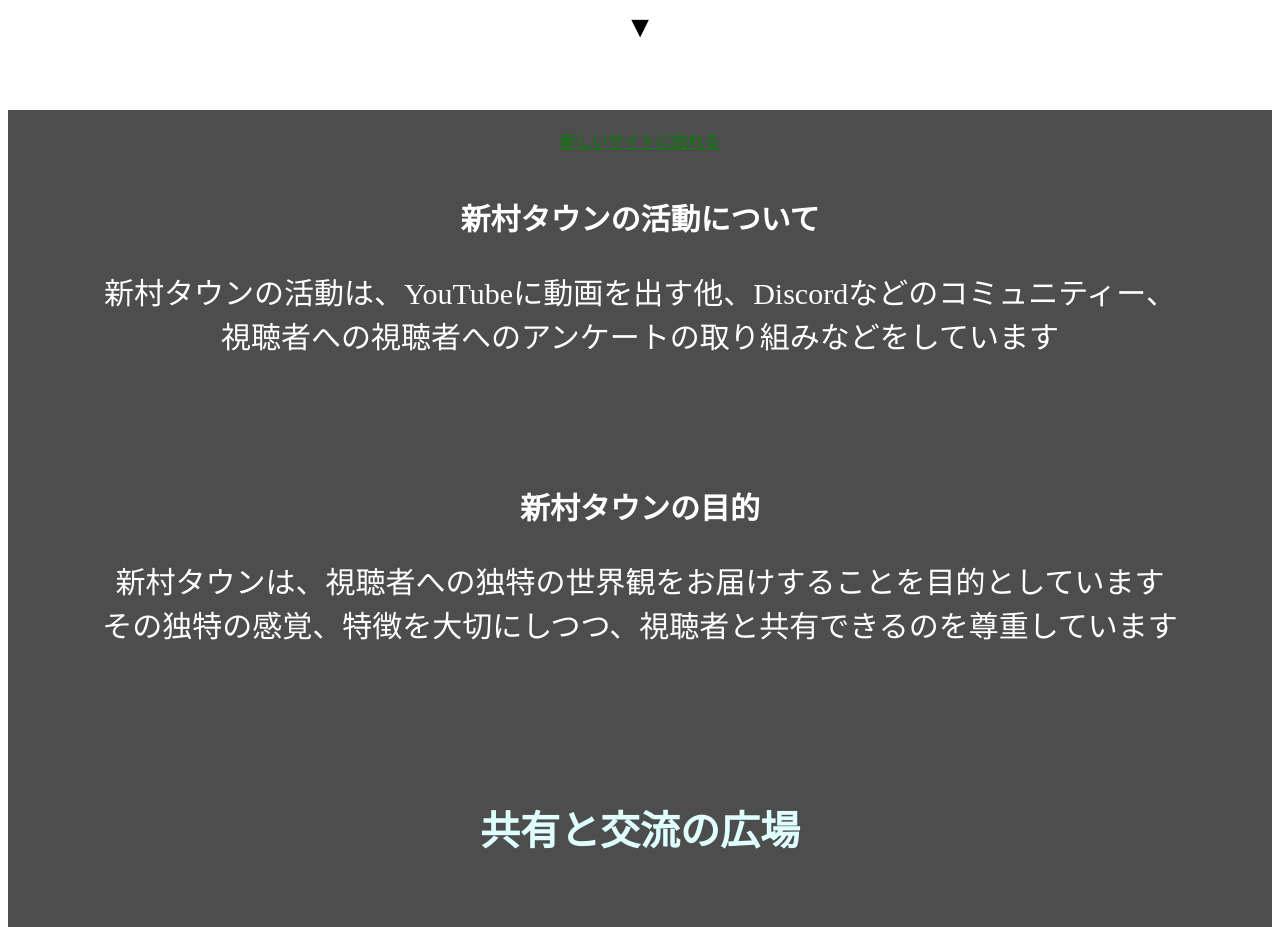
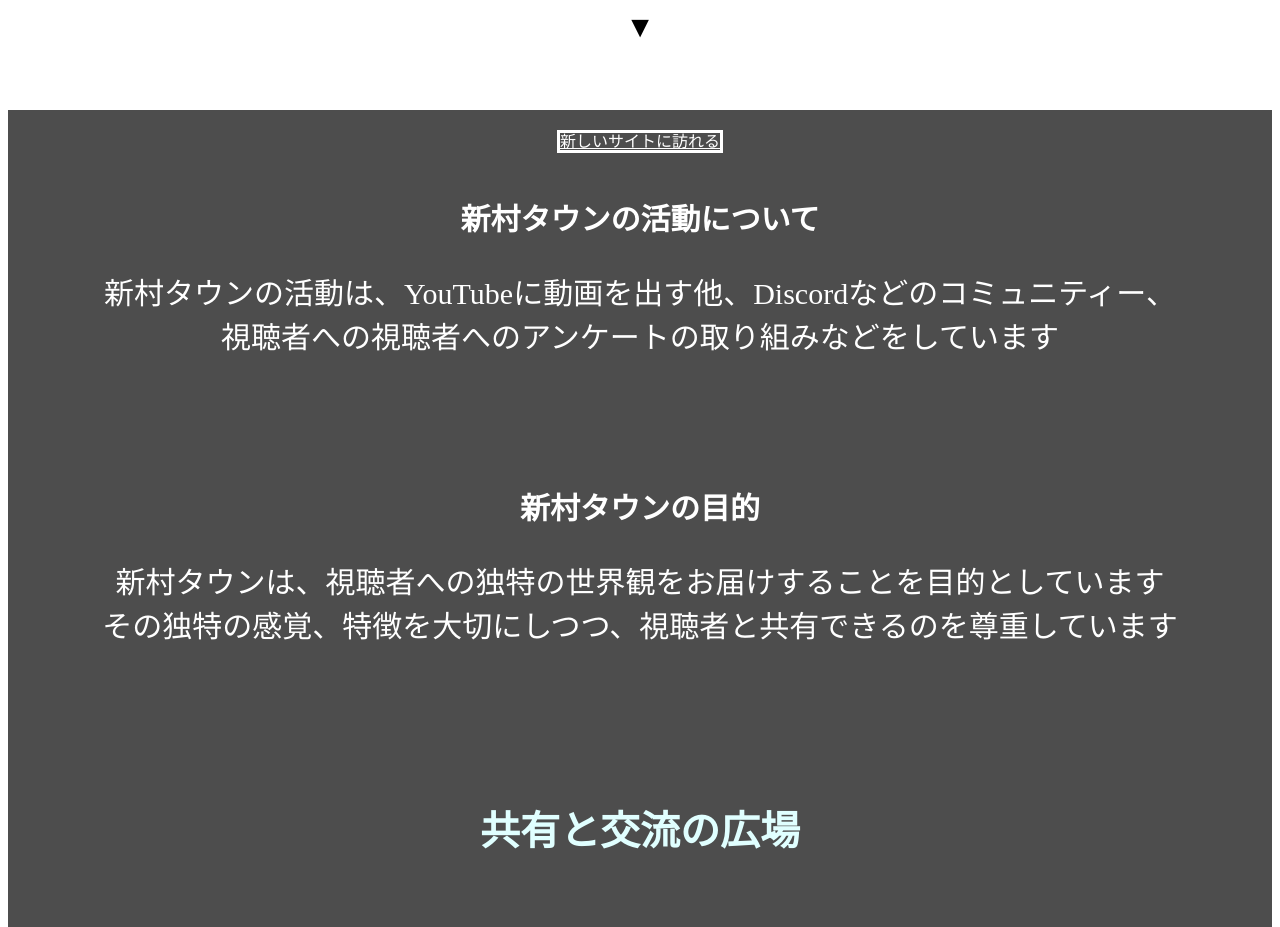
Before and after one commit to information-literacy/home, a plain HTML site: page index.html in a window 1280 px wide. Shown: the part 780-1707 px from the top of the page. Drawn offline with Linux system fonts and the light colour scheme.

Commit message:
Update index.html

```diff
--- a/index.html
+++ b/index.html
@@ -40,7 +40,7 @@
         <div class="resizeimage">
             <div class="center">
                 <br>
-                <a href="https://information-literacy.github.io/" style="color: green; border: soulid;">新しいサイトに訪れる</a>
+                <a href="https://information-literacy.github.io/" style="color: white; border: solid;">新しいサイトに訪れる</a>
                 <br>
                 <br>
                 <h2>新村タウンの活動について</h2>
```
